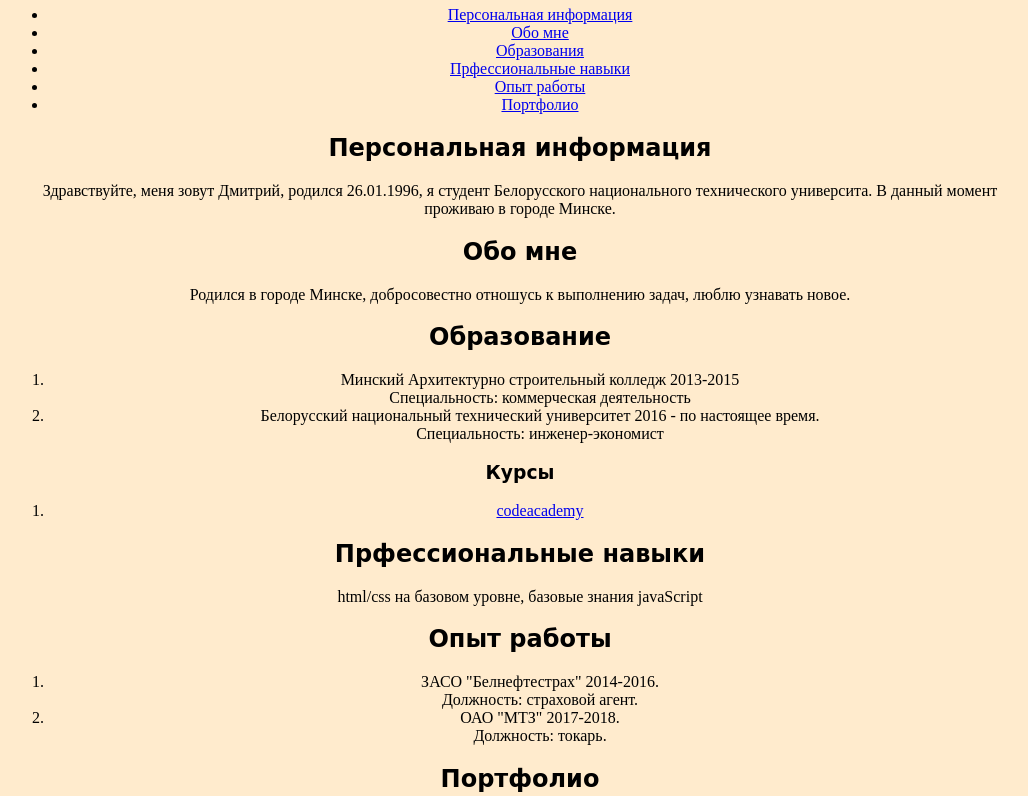
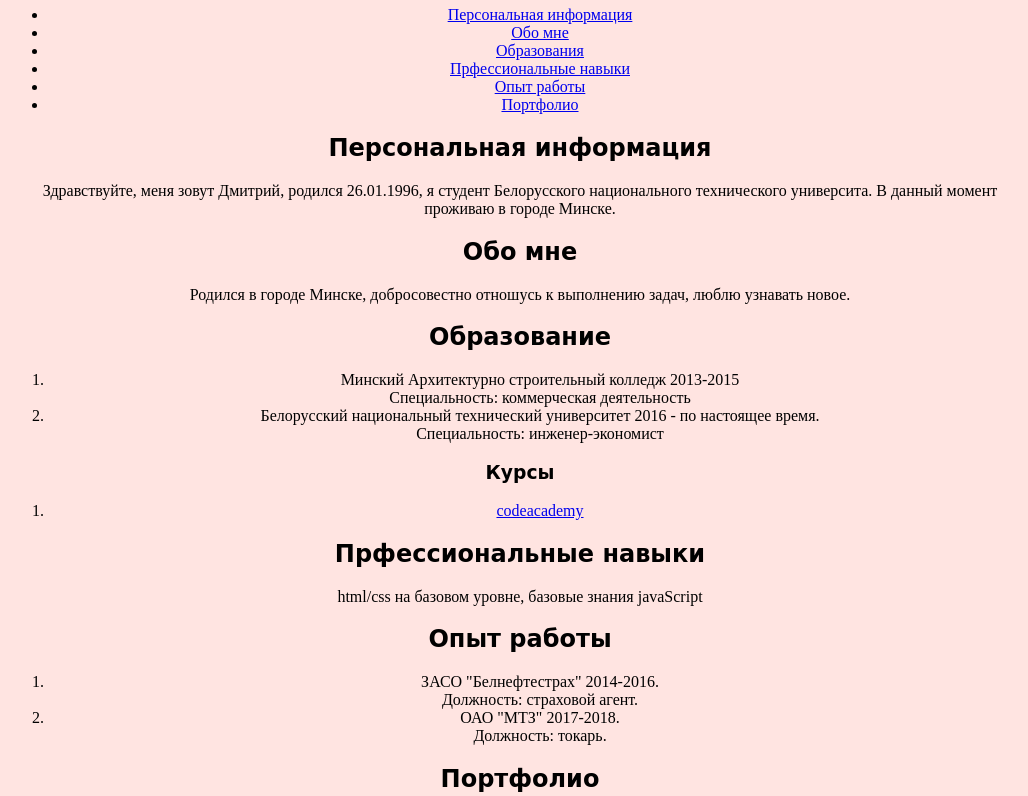
Before and after one commit to DimaMavrin/rsschool-codejam1-cv, a plain HTML site: page Index.html in a window 1280 px wide. Shown: the part 237-1033 px from the top of the page, without its empty margins (0-1028 px from the left). Drawn offline with Linux system fonts and the light colour scheme; a script that the page names is missing.

```diff
--- a/main.css
+++ b/main.css
@@ -1,7 +1,7 @@
 body {
     width: 1024px;
     text-align: center;
-    background-color: blanchedalmond;
+    background-color: mistyrose;
 }
 .navigation {
 
```
